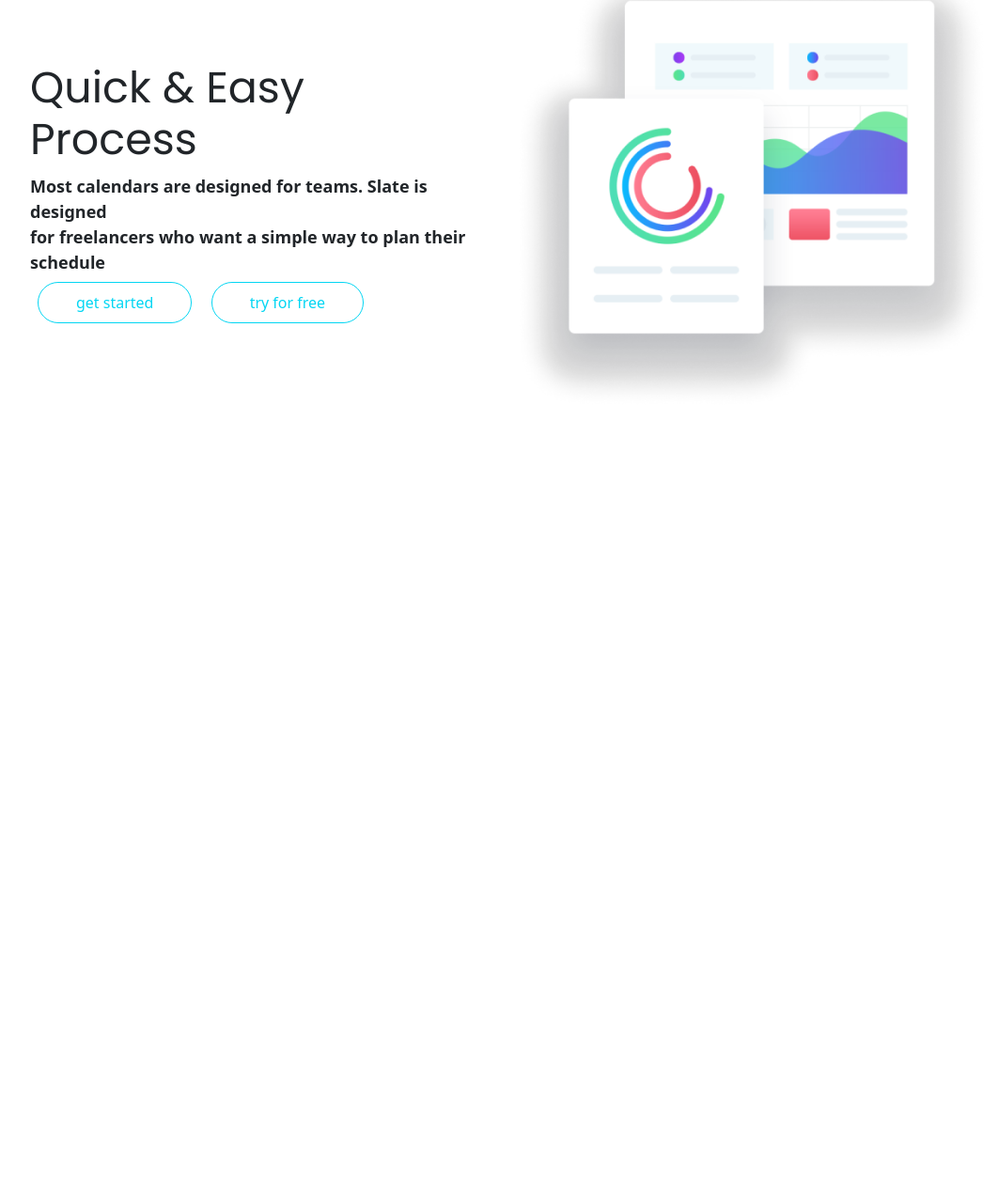
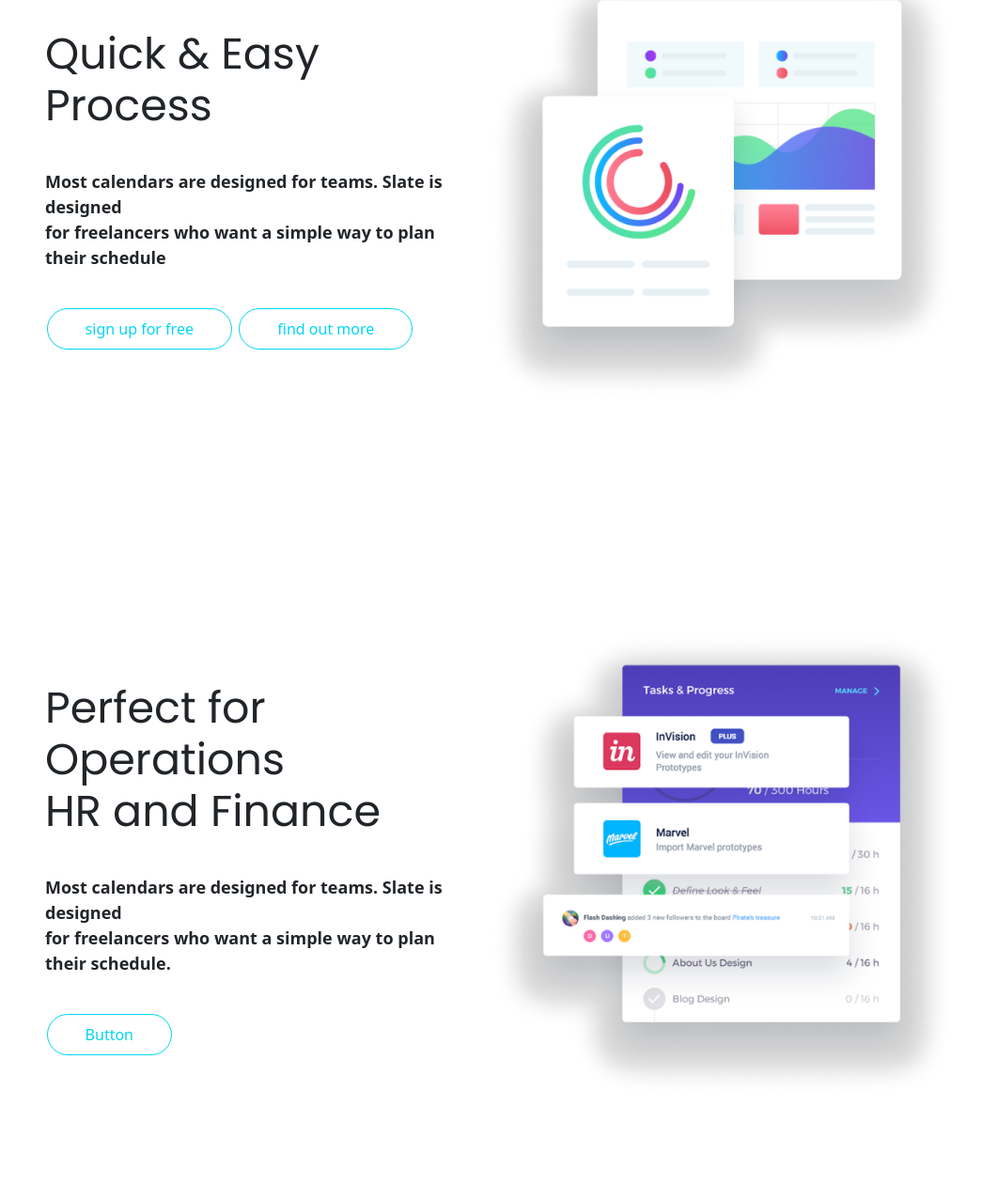
Before and after one commit to mahita098/Landing-page-test, a website: page src/index.html in a window 1280 px wide. Shown: the part 2156-3416 px from the top of the page at 94% size, without its empty margins (106-1168 px from the left). Before the commit the page ends 2748 px from the top, so only its background shows below. Drawn offline with nearby package versions, Linux system fonts and the light colour scheme.

Commit message:
work in progress

```diff
--- a/src/index.html
+++ b/src/index.html
@@ -100,21 +100,70 @@
       </div>
 
       <div class="section-2 py-7">
-        <div class="card my-6 px-5 border-0">
+        <div class="card my-6 px-6 border-0">
           <div class="row">
             <div class="section-2-card-body">
-              <div class="card-body d-flex flex-column justify-content-center ">
+              <div class="card-body d-flex flex-column justify-content-center gap-4">
                 <h5 class="section-2-header">Quick & Easy Process</h5>
                 <p class="section-2-card-text">Most calendars are designed for teams. Slate is designed <br>
-                  for freelancers who want a simple way to plan
-                   their schedule</p>
-                <div>
-                <a href="#" class="btn section-2-btn rounded-pill">get started</a>
-                <a href="#" class="btn section-2-btn rounded-pill" >try for free</a>
+                  for freelancers who want a simple way to plan <br> their schedule</p>
+                <div >
+                  <a href="#" class="btn section-btn rounded-pill d-none d-lg-inline">sign up for free</a>
+                  <a href="#" class="btn section-btn rounded-pill d-none d-lg-inline" >find out more</a>
                 </div>
               </div>
               <div class="">
                 <img src="images/screen1.png" class="img-fluid rounded-start" alt="...">
+              </div>
+              <div>
+                <a href="#" class="btn section-btn rounded-pill d-block d-sm-none">sign up for free</a>
+                <a href="#" class="btn section-btn rounded-pill d-block d-sm-none" >find out more</a>
+              </div>
+            </div>
+          </div>
+        </div>
+      </div>
+      <div class="section-2 py-3">
+        <div class="card my-6 px-6 border-0">
+          <div class="row">
+            <div class="section-2-card-body">
+              <div class="card-body d-flex flex-column justify-content-center gap-4">
+                <h5 class="section-2-header">Perfect for Operations <br> HR and Finance</h5>
+                <p class="section-2-card-text">Most calendars are designed for teams. Slate is designed<br>
+                  for freelancers who want a simple way to plan <br>
+                   their schedule.</p>
+                <div >
+                <a href="#" class="btn section-btn rounded-pill d-none d-lg-inline">Button</a>
+                </div>
+              </div>
+              <div class="">
+                <img src="images/screen2.png" class="img-fluid rounded-start" alt="...">
+              </div>
+              <div>
+                <a href="#" class="btn section-btn rounded-pill d-block d-sm-none">Button</a>
+              </div>
+            </div>
+          </div>
+        </div>
+      </div>
+      <div class="section-2 py-3">
+        <div class="card my-6 px-6 border-0">
+          <div class="row">
+            <div class="section-2-card-body">
+              <div class="card-body d-flex flex-column justify-content-center gap-4">
+                <h5 class="section-2-header">Perfect solution<br>for small<br> business</h5>
+                <p class="section-2-card-text">Being a freelancer is<br> a rollercoaster of emotions.<br> We built Slate to keep your<br> freelance business less stressful.<br> We'd love to show you<br> what we're building...</p>
+                <div >
+                  <a href="#" class="btn section-btn rounded-pill d-none d-lg-inline">sign up for free</a>
+                  <a href="#" class="btn section-btn rounded-pill d-none d-lg-inline" >find out more</a>
+                </div>
+              </div>
+              <div class="">
+                <img src="images/screen2.png" class="img-fluid rounded-start" alt="...">
+              </div>
+              <div>
+                <a href="#" class="btn section-btn rounded-pill d-block d-sm-none">sign up for free</a>
+                <a href="#" class="btn section-btn rounded-pill d-block d-sm-none" >find out more</a>
               </div>
             </div>
           </div>
--- a/src/main.scss
+++ b/src/main.scss
@@ -39,21 +39,6 @@
 }
 
 
-.section-2-btn {
-    border-color: #03D6F3;
-    color: #03D6F3;
-    display: block;
-    margin: 1rem 5rem;
-
-    @include media-breakpoint-up(sm){
-        display: inline;
-        margin:1rem 5rem;
-
-
-    }
-
-
-}
 
 .wrapper {
         --bs-gutter-x: 6rem;
```
Also changed, not shown: src/images/screen2.png (added), src/main.css.
